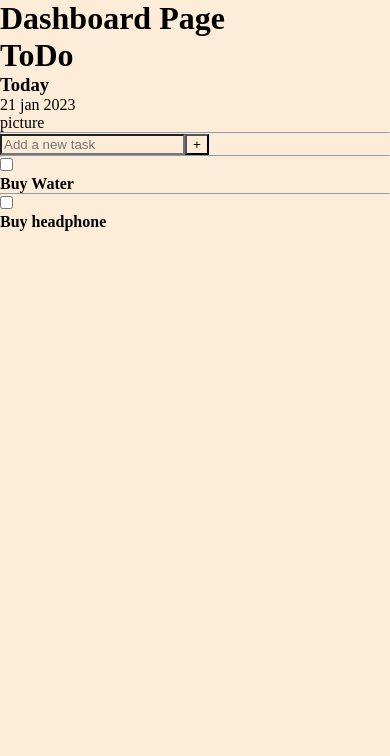
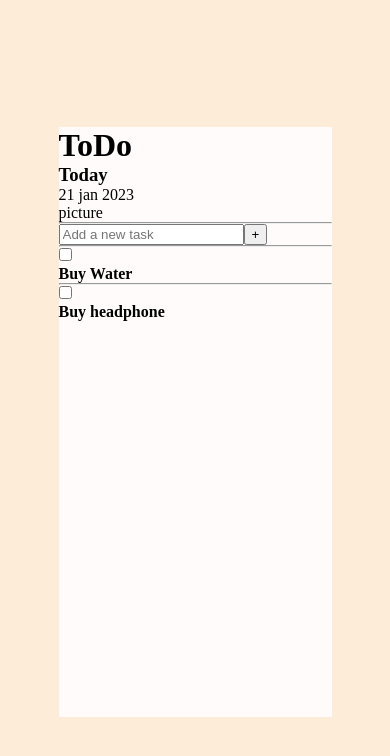
Before and after one commit to Daniel-Charles-J/todo-with-mern, a React (Create React App) app in the folder client/: page / in a window 390 px wide. Shown: the top 756 px of the page. Built offline with nearby package versions, Linux system fonts and the light colour scheme.

Commit message:
css added

```diff
--- a/client/src/App.js
+++ b/client/src/App.js
@@ -3,7 +3,7 @@ import Dashboard from './Component/Dashboard/Dashboard';
 
 function App() {
   return (
-    <div className="App">
+    <div>
       <Dashboard/>
     </div>
   );
--- a/client/src/Component/Dashboard/Dashboard.css
+++ b/client/src/Component/Dashboard/Dashboard.css
@@ -1,11 +1,24 @@
 *{
     margin: 0;
     box-sizing: border-box;
-    background-color: rgb(252, 236, 216);
+}
+.Dashboard{
+    background-color:rgb(252, 236, 216) ;
+    display: flex;
+    justify-content: center;
+    align-items: center;
+    height: 100vh;
+}
+.main-container{
+    background-color: rgb(255, 251, 251);
+    height:70%;
+    width: 50%;
 }
 
-.main-container{
-    background-color: rgb(255, 251, 251);
-    height: auto;
-    width: auto;
+@media screen and (max-width : 550px){
+    .main-container{
+        background-color: rgb(255, 251, 251);
+        height:70%;
+        width: 70%;
+    }
 }
--- a/client/src/Component/Dashboard/Dashboard.js
+++ b/client/src/Component/Dashboard/Dashboard.js
@@ -1,8 +1,7 @@
 import "./Dashboard.css";
 const Dashboard = () => {
     return(
-        <div>
-            <h1>Dashboard Page</h1>
+        <div className="Dashboard">
             <div className="main-container">
 
                <div className="title-card">
```
